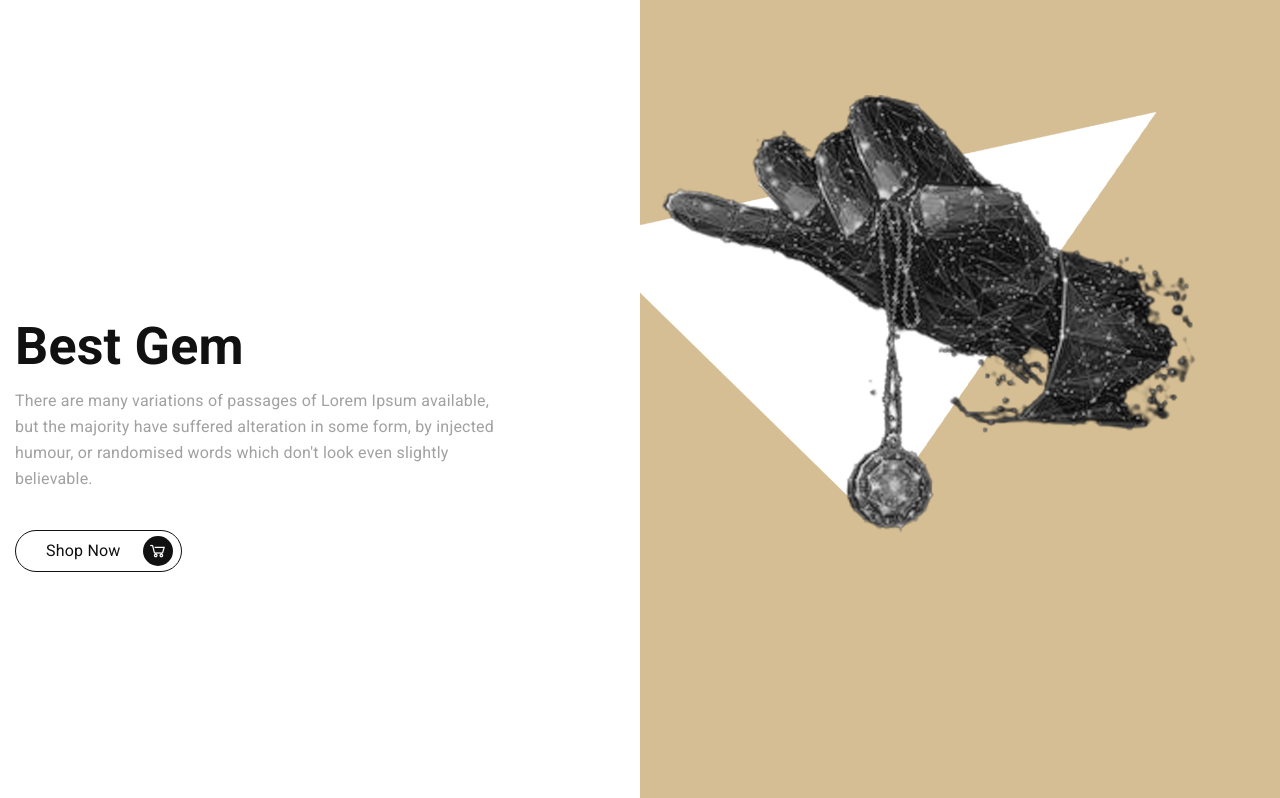
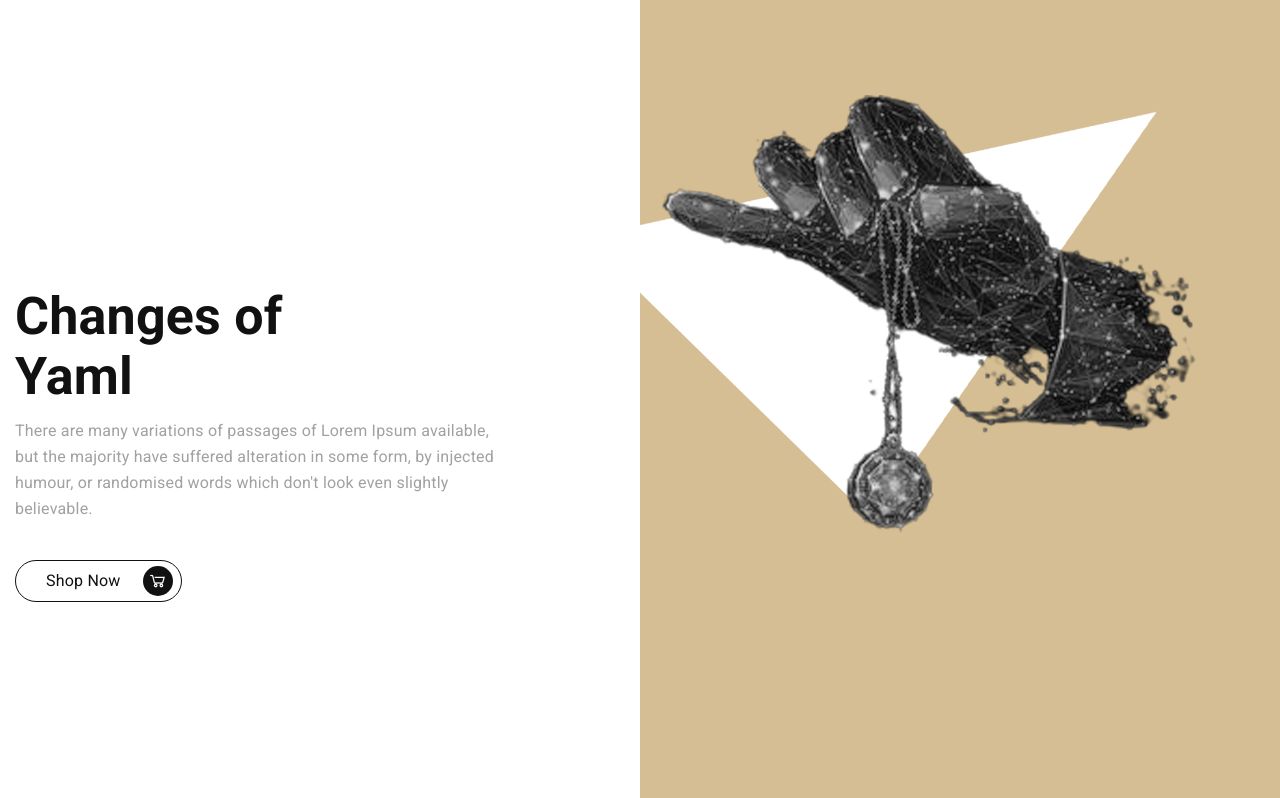
Before and after one commit to MPHussey/NobelStoryShoppingApp, a PHP site: page / in a window 1280 px wide. Shown: the part 86-884 px from the top of the page. Run offline with PHP 8.4, Linux system fonts and the light colour scheme.

Commit message:
refactor

```diff
--- a/index.php
+++ b/index.php
@@ -51,7 +51,7 @@
             <div class="row align-items-center g-0">
                 <div class="col-lg-6 col-md-6 col-12 col-sm-12">
                     <div class="slider-content-4 ml-150">
-                        <h1 class="wow fadeInLeft col-md-6 col-sm-12">Best Gem</h1>
+                        <h1 class="wow fadeInLeft col-md-6 col-sm-12">Changes of Yaml</h1>
                         <p class="wow fadeInLeft">There are many variations of passages of Lorem Ipsum available, but
                             the majority have suffered alteration in some form, by injected humour, or randomised words
                             which don't look even slightly believable. </p>
```
Also changed, not shown: .github/workflows/main.yml.
